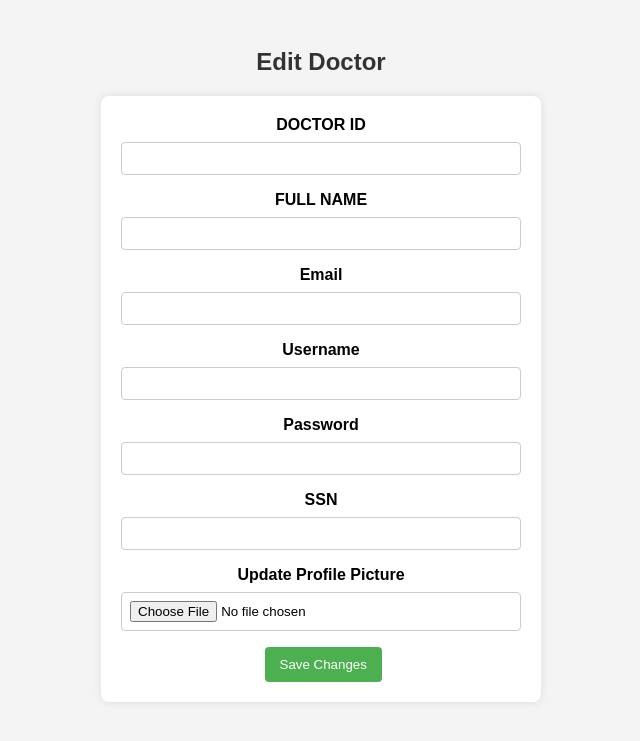
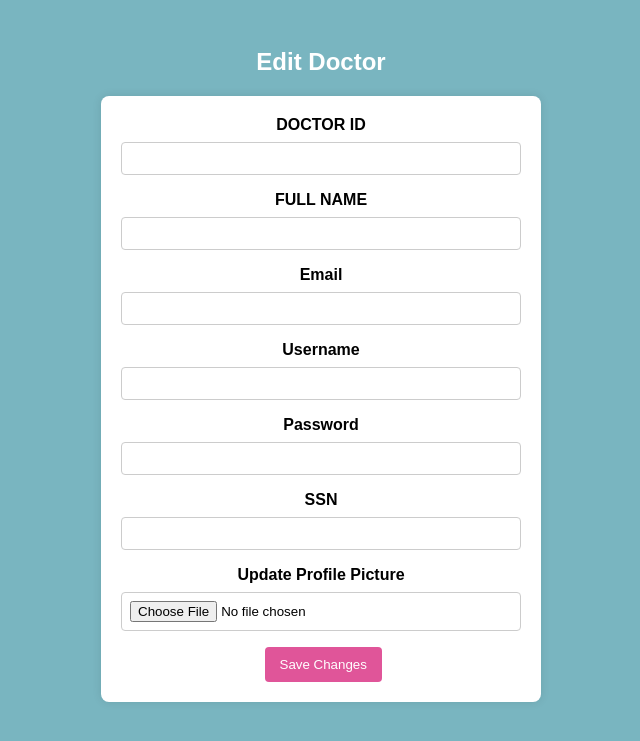
Before and after one commit to bassel-hammad/HCIS-Front-End, a Flask app: template templates/edit_doctor.html in a window 1280 px wide. Shown: the top 741 px of the page, without its empty margins (319-959 px from the left). Run offline with Flask 3, Linux system fonts and the light colour scheme; the template is opened without the code that fills it, so the values that code supplies are empty; some libraries are stand-ins or nearby versions.

Commit message:
Refactor index.html and edit_doctor.html for consistent styling and update contact information

```diff
--- a/templates/edit_doctor.html
+++ b/templates/edit_doctor.html
@@ -10,13 +10,13 @@
     <style>
       body {
         font-family: Arial, sans-serif;
-        background-color: #f4f4f4;
+        background-color: #79b5c0 ;
         padding: 20px;
         text-align: center;
       }
 
       h2 {
-        color: #333;
+        color: white
       }
 
       form {
@@ -44,7 +44,7 @@
       }
 
       button {
-        background-color: #4caf50;
+        background-color: #e05599;
         color: #fff;
         padding: 10px 15px;
         border: none;
@@ -53,7 +53,7 @@
       }
 
       button:hover {
-        background-color: #45a049;
+        background-color: #e05599;
       }
     </style>
   </head>
--- a/templates/index.html
+++ b/templates/index.html
@@ -61,7 +61,7 @@
             <div class="banner-text text-center">
               <h1 class="white">Nurturing Health, Inspiring Hope</h1>
               <p>Discover a new era of healthcare at SHC Hospital,<br> where innovation meets compassion.</p>
-    <a href="{{ url_for('login') }}" class="btn btn-appoint">Make an Appointment</a>
+               <a href="{{ url_for('login') }}" class="btn btn-appoint">Make an Appointment</a>
             </div>
             <div class="overlay-detail text-center">
               <a href="#service"><i class="fa fa-angle-down"></i></a>
```
